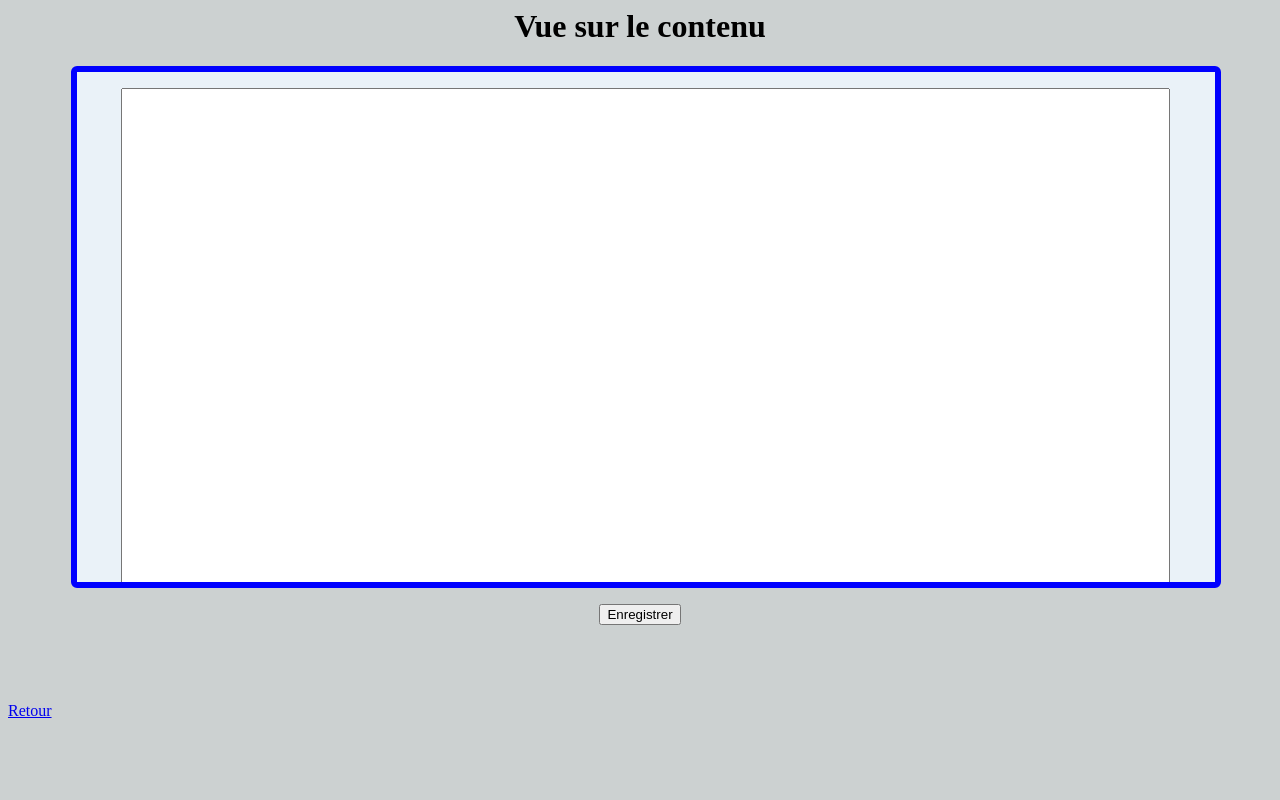
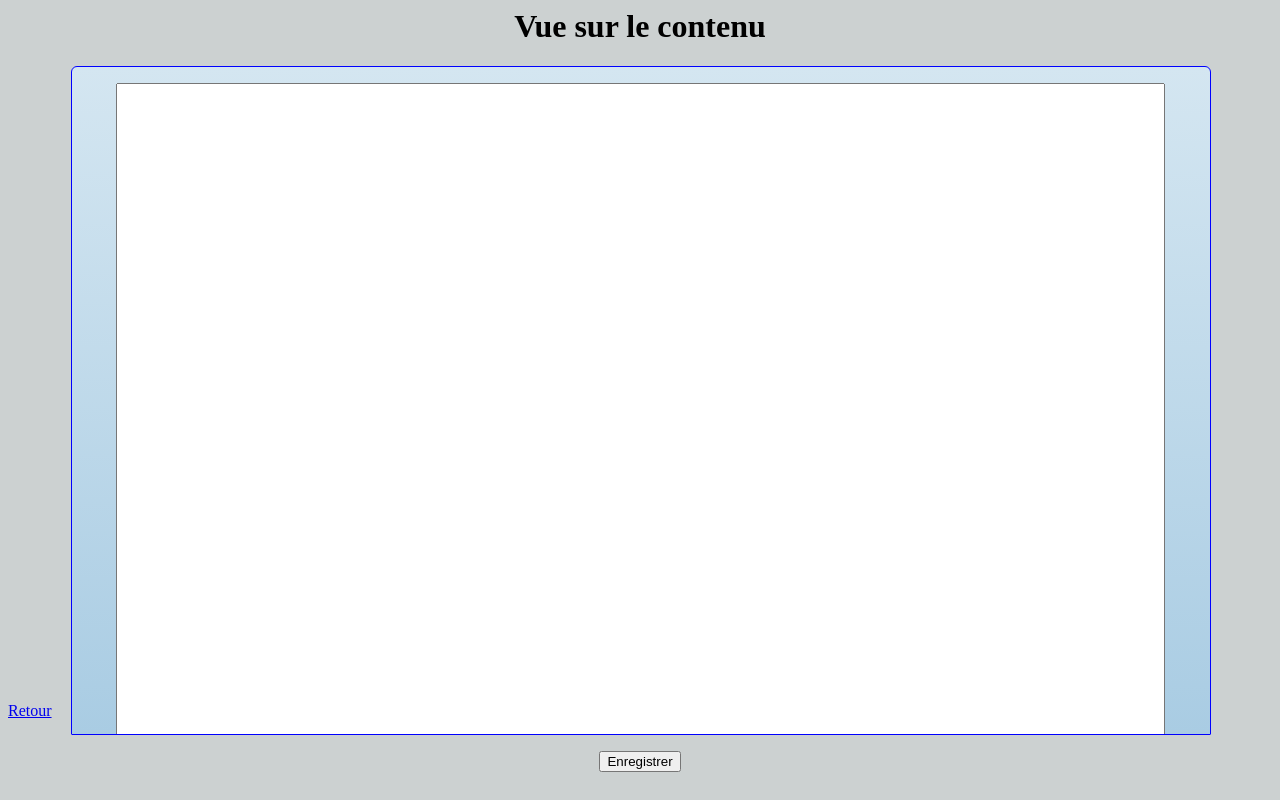
Before and after one commit to thoced/php-gestion-enquete, a PHP site: page /App/Contenu/ContenuView.php in a window 1280 px wide. Run offline with PHP 8.4, Linux system fonts and the light colour scheme; data that the repository does not hold is empty.

Commit message:
- modif du fichier css

```diff
--- a/Style/.AppCss.css
+++ b/Style/.AppCss.css
@@ -12,7 +12,7 @@ and open the template in the editor.
     position:absolute;
     left:3%;
     bottom:10%;
-    color:  #d6dbdf;
+    color:   #3284d0 ;
 }
 
 .login{
@@ -23,9 +23,11 @@ and open the template in the editor.
     bottom: 50%;
     background-color: #3284d0;
     border-radius: 6px;
-    border-width: 6px;
+    border-bottom-right-radius: 1px;
+    border-bottom-left-radius: 1px;
     border-color: #88b9e6;
     border-style: solid;
+    background-image:linear-gradient(#d4e6f1,  #a9cce3 );
 
 
 }
@@ -78,14 +80,18 @@ body{
   position:  relative;
   left:5%;
   border-radius: 6px;
+  border-bottom-right-radius: 1px;
+  border-bottom-left-radius: 1px;
   cursor: Pointer;
   border-color : blue;
-  border-width: 6px;
-  border-style:  solid;
+  border-width: 1px;
+  border-style:  groove;
+  background-image:linear-gradient(#d4e6f1,  #a9cce3 );
 }
 
 .contenuArea{
-    height:65%;
+    height:85%;
+    overflow: hidden;
 }
 
 .listAnnexe{
```
